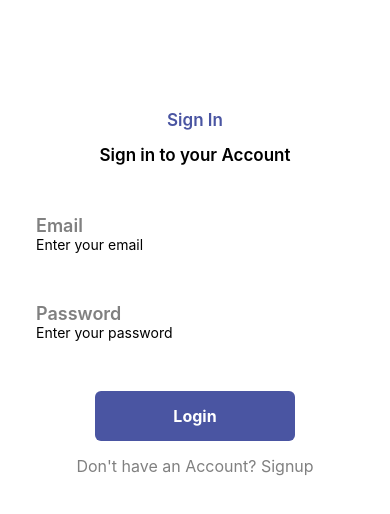
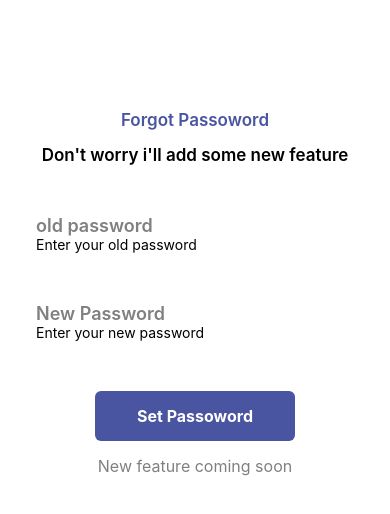
Before and after one commit to harshit-1245/chatapp-reactnative, a React Native app in the folder chatapp/: screen /forgot in a window 390 px wide. Shown: the top 514 px of the page. Built offline with nearby package versions, Linux system fonts and the light colour scheme.

Commit message:
forgot password works now

```diff
--- a/chatapp/navigation/StackNavigator.js
+++ b/chatapp/navigation/StackNavigator.js
@@ -4,6 +4,8 @@ import {createNativeStackNavigator} from "@react-navigation/native-stack"
 import React from 'react'
 import LoginScreen from '../screens/LoginScreen'
 import RegisterScreen from '../screens/RegisterScreen'
+import HomeScreen from '../screens/HomeScreen'
+import ForgotPassword from '../screens/ForgotPassword'
 
 const StackNavigator = () => {
     const Stack = createNativeStackNavigator()
@@ -12,6 +14,8 @@ const StackNavigator = () => {
     <Stack.Navigator>
       <Stack.Screen name="Home" component={LoginScreen} options={{headerShown:false}}/>
       <Stack.Screen name="Register" component={RegisterScreen} options={{headerShown:false}}/>
+      <Stack.Screen name="Main" component={HomeScreen} options={{headerShown:false}}/>
+      <Stack.Screen name="forgot" component={ForgotPassword} options={{headerShown:false}}/>
 
     </Stack.Navigator>
   </NavigationContainer>
--- a/chatapp/package.json
+++ b/chatapp/package.json
@@ -9,6 +9,7 @@
     "web": "expo start --web"
   },
   "dependencies": {
+    "@react-native-async-storage/async-storage": "^1.21.0",
     "@react-navigation/native": "^6.1.9",
     "@react-navigation/native-stack": "^6.9.17",
     "axios": "^1.6.2",
--- /dev/null
+++ b/chatapp/screens/ForgotPassword.js
@@ -0,0 +1,112 @@
+import { View, Text, KeyboardAvoidingView, TextInput, Pressable, ScrollView, Alert } from 'react-native'
+import React, { useEffect, useState } from 'react'
+import { SafeAreaView } from 'react-native-safe-area-context'
+import {useNavigation} from "@react-navigation/native"
+import axios from "axios"
+import AsyncStorage from "@react-native-async-storage/async-storage"
+
+const LoginScreen = () => {
+const navigation = useNavigation()
+  const [oldPassword,setOldPassword]=useState("");
+  const [newPassword,setNewPassword]=useState("");
+
+
+
+  const handleSetPassword = async () => {
+    const user = {
+      oldPassword: oldPassword,
+      newPassword: newPassword,
+    };
+
+    try {
+      const authToken = await AsyncStorage.getItem("authToken");
+      if (authToken) {
+        const response = await axios.post("http://192.168.29.163:7000/user/changepassword", user, {
+          headers: {
+            Authorization: `Bearer ${authToken}`,
+          },
+        });
+
+        Alert.alert("Password changed");
+        setOldPassword("");
+        setNewPassword("");
+        navigation.navigate("Home");
+      } else {
+        Alert.alert("Authentication token not found");
+      }
+    } catch (error) {
+      Alert.alert("Something went wrong", error.toString());
+    }
+  };
+
+
+
+
+
+
+  return (
+    <SafeAreaView style={{ flex: 1, backgroundColor: "white"}}>
+      <ScrollView contentContainerStyle={{ flexGrow: 1 }}>
+       <View style={{flex:1,backgroundColor:"white",padding:10,alignItems:"center"}}>
+       <KeyboardAvoidingView>
+        <View style={{marginTop:100}}>
+          <Text style={{color:"#4A55A2",fontSize:17,fontWeight:"600",textAlign:"center"}}>Forgot Passoword</Text>
+          <Text style={{fontSize:17,fontWeight:"600",marginTop:15,textAlign:"center"}}>Don't worry i'll add some new feature</Text>
+        </View>
+
+        <View style={{marginTop:50,marginRight:100}}>
+        <View>
+          <Text style={{fontSize:oldPassword ?18 :18,fontWeight:"600",color:"gray"}}>old password</Text>
+          <TextInput
+          value={oldPassword}
+          onChangeText={(text)=>setOldPassword(text)}
+          placeholderTextColor={"black"} placeholder='Enter your old password' />
+        </View>
+        </View>
+
+        {/* password region */}
+        <View style={{marginTop:50}}>
+        <View>
+          <Text style={{fontSize:newPassword ?18 :18,fontWeight:"600",color:"gray"}}>New Password</Text>
+          <TextInput
+          value={newPassword}
+          onChangeText={(text)=>setNewPassword(text)}
+          placeholderTextColor={"black"} placeholder='Enter your new password' />
+        </View>
+        </View>
+
+
+        <View>
+         <View>
+          <Pressable
+          onPress={handleSetPassword}
+          style={{
+            width:200,
+            backgroundColor:"#4A55A2",
+            padding:15,
+            marginTop:50,
+            marginLeft:"auto",
+            marginRight:"auto",
+            borderRadius:6
+          }}
+          >
+            <Text
+            style={{color:"white",fontSize:16,fontWeight:"bold",textAlign:"center"}}>Set Passoword</Text>
+          </Pressable>
+          <Pressable
+          onPress={()=>navigation.navigate("Register")}
+
+          style={{marginTop:15}}>
+            <Text style={{textAlign:"center",color:"gray",fontSize:16}}>New feature coming soon</Text>
+          </Pressable>
+         </View>
+        </View>
+       </KeyboardAvoidingView>
+
+       </View>
+       </ScrollView>
+    </SafeAreaView>
+  )
+}
+
+export default LoginScreen
--- /dev/null
+++ b/chatapp/screens/HomeScreen.js
@@ -0,0 +1,14 @@
+import { StyleSheet, Text, View } from 'react-native'
+import React from 'react'
+
+const HomeScreen = () => {
+  return (
+    <View>
+      <Text>HomeScreen</Text>
+    </View>
+  )
+}
+
+export default HomeScreen
+
+const styles = StyleSheet.create({})
--- a/chatapp/screens/LoginScreen.js
+++ b/chatapp/screens/LoginScreen.js
@@ -1,13 +1,20 @@
 import { View, Text, KeyboardAvoidingView, TextInput, Pressable, ScrollView, Alert } from 'react-native'
-import React, { useState } from 'react'
+import React, { useEffect, useState } from 'react'
 import { SafeAreaView } from 'react-native-safe-area-context'
 import {useNavigation} from "@react-navigation/native"
 import axios from "axios"
+import AsyncStorage from "@react-native-async-storage/async-storage"
 
 const LoginScreen = () => {
 const navigation=useNavigation();
   const [email,setEmail]=useState("");
   const [password,setPassword]=useState("");
+
+
+
+
+
+
 
     const handleLogin=()=>{
       const user={
@@ -15,12 +22,21 @@ const navigation=useNavigation();
         password: password
       }
 
-    axios.post("http://192.168.29.164:7000/user/login",user)
+    axios.post("http://192.168.29.163:7000/user/login",user)
     .then((response) => {
       Alert.alert("Login Successful");
 
+
+      const token = response.data.data?.accessToken;
+
+     AsyncStorage.setItem("authToken",token)
+
       setEmail("");
       setPassword("");
+
+      if(token){
+        navigation.navigate("Main")
+      }
 
     })
     .catch((error) => {
@@ -59,6 +75,20 @@ const navigation=useNavigation();
           placeholderTextColor={"black"} placeholder='Enter your password' />
         </View>
         </View>
+        <View style={{
+            marginTop: 12,
+            marginLeft:150,
+            flexDirection: "row",
+            alignItems: "center",
+            justifyContent: "space-between",
+          }}>
+
+           <Text
+           onPress={()=>navigation.navigate("forgot")}
+           style={{ color: "#007FFF", fontWeight: "500" }}>
+            Forgot Password?
+          </Text>
+        </View>
 
         <View>
          <View>
--- a/chatapp/screens/RegisterScreen.js
+++ b/chatapp/screens/RegisterScreen.js
@@ -20,9 +20,13 @@ const handleRegister = () => {
     image: image
   };
 
-  axios.post("http://192.168.29.164:7000/user/register", user)
+  axios.post("http://192.168.29.163:7000/user/register", user)
     .then((response) => {
       Alert.alert("Registration Successfully");
+
+      const token = response.data.data?.accessToken;
+
+      AsyncStorage.setItem("authToken",token)
       setUserName("");
       setEmail("");
       setPassword("");
```
Also changed, not shown: 2 other files (tests, documents, lock files or other folders).
